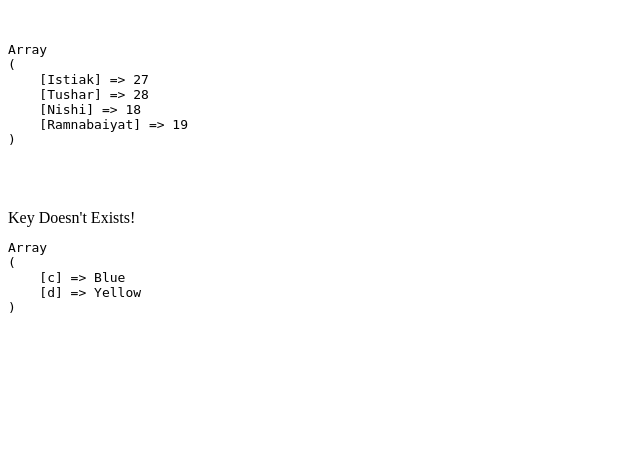
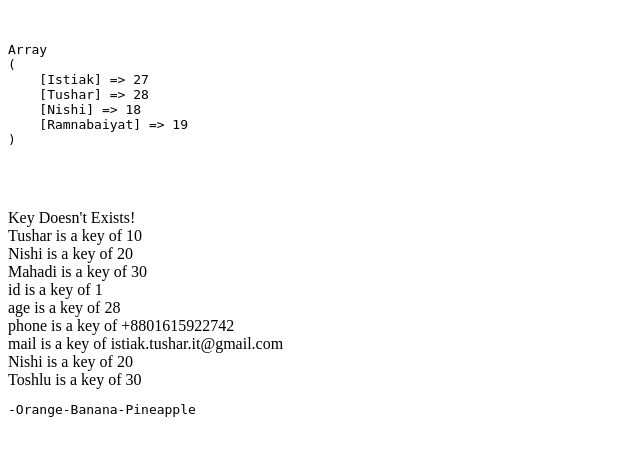
Before and after one commit to Istiak-Tushar42/learnPHP, a PHP site: page /array.php in a window 1280 px wide. Shown: the part 1690-2146 px from the top of the page, without its empty margins (0-640 px from the left). Before the commit the page ends 2003 px from the top, so only its background shows below. Run offline with PHP 8.4, Linux system fonts and the light colour scheme.

Commit message:
Array Reduce Done

```diff
--- a/array.php
+++ b/array.php
@@ -364,8 +364,137 @@
     #ARRAY_UDIFF_UASSOC Function
     $arrayDiff = array_udiff_uassoc($a1, $a2, "compare", "compVal");
 
+    $persons = array(
+      array(
+        "id"=> 1,
+        "firstName" => "Istiak",
+        "lastName" => "Tushar",
+        "age"=> 28
+      ),
+      array(
+        "id"=> 2,
+        "firstName" => "Ramnabaiyat",
+        "lastName" => "Nishi",
+        "age"=> 18
+      ),
+      array(
+        "id"=> 3,
+        "firstName" => "Abdullah",
+        "lastName" => "Al Mamun",
+        "age"=> 29
+      ),
+      array(
+        "id"=> 4,
+        "firstName" => "Mahadi",
+        "lastName" => "Hasan",
+        "age"=> 25
+      ),
+    );
+
+    $clor = array("a" => "Red", "b"=> "Green", "c" => "Blue", "d" => "Red");
+
+    # ARRAY_VALUES Function
+    $arrVals = array_values($clor);
+
+    # ARRAY_UNIQUE Function
+    $arrUnique = array_unique($clor);
+
+    # ARRAY_COLUMN Function
+    // $arrayColumn = array_column($persons, "firstName");
+    $arrayColumn = array_column($persons, "firstName", "id");
+
+    $cars = ["BMW", "CHEVY", "FERRARY", "MARUTI", "TOYOTA", "VOLVO", "MARCEDES", "HONDA", "OPEL"];
+    $cars2 = ["a" => "BMW", "b" => "CHEVY", "c" => "FERRARY", "d" => "MARUTI", "e" => "TOYOTA", "f" => "VOLVO", "g" => "MARCEDES", "h" => "HONDA", "i" => "OPEL"];
+
+    # ARRAY_CHUNK Function
+    // $arrayChunk = array_chunk($cars, 2);
+    $arrayChunk = array_chunk($cars2, 2, true);
+
+    $rollNo = array("Istiak" => 1, "Tushar" => 2, "Nishi" => 3, "Ratul" => 4, "Binay" => 5);
+
+    # ARRAY_FLIP Function
+    $arrayFlip = array_flip($rollNo);
+
+    # ARRAY_CHANGE_KEY_CASE Function - BY DEFAULT LOWERCASE
+    $chgngeKeyCase = array_change_key_case($rollNo, CASE_UPPER);
+
+    $sumVar = [10, 20, 30, 40, 50, 60, 70, 80, 90, 100];
+    $arrProd = [1, 2, 3, 4, 5];
+
+    # ARRAY_SUM Function
+    $arraySum = array_sum($sumVar);
+
+    # ARRAY_PRODUCT Function
+    $arrayProduct = array_product($arrProd);
+
+    $colVal = ["Red", "Green", "Blue", "Orange", "Yellow", "Purple", "Pink", "Aqua"];
+
+    # ARRAY_RAND(RANDOM) Function
+    $arrayRand = array_rand($colVal, 2);
+
+    # SHUFFLE Function
+    shuffle($colVal);
+
+    $arrFill = ["a", "b", "c", "d", "e"];
+
+    # ARRAY_FILL_KEYS Function - Convert to AssociativeArray
+    $arrFillKeys = array_fill_keys($arrFill, "Testing");
+
+    # ARRAY_FILL Function
+    $arrayFill = array_fill(0, 6, "Test");
+
+    $arrwlk = array(
+      "Tushar" => 10,
+      "Nishi" => 20,
+      "Mahadi" => 30
+    );
+
+    # ARRAY_WALK Function
+    array_walk($arrwlk, "myFunc", "is a key of");
+
+    function myFunc($value, $key, $param) {
+      echo "$key $param $value <br>";
+    }
+
+    $mdaa = array(
+      "Tushar" => array(
+        "id" => 1,
+        "age" => 28,
+        "phone" => "+8801615922742",
+        "mail" => "istiak.tushar.it@gmail.com"
+      ),
+      "Nishi" => 20,
+      "Toshlu" => 30
+    );
+
+    # ARRAY_WALK_RECURSIVE Function
+    array_walk_recursive($mdaa, "myFunc", "is a key of");
+
+    $num = [1, 2, 3, 4, 5];
+    $ffod = ["Apple", "Orange", "Pineapple", "Lemon", "Guava"];
+
+    # ARRAY_MAP Function
+    // $arrayMap = array_map("square", $num, $ffod);
+    $arrayMap = array_map(null, $num, $ffod);
+
+    function square($n, $m) {
+      // return "$n = $m";
+      return [$n => $m];
+    }
+
+    $red = array('Orange', 'Banana', 'Pineapple');
+
+    # ARRAY_REDUCE Function
+    $arrayReduce = array_reduce($red, "funcReduce");
+
+    function funcReduce($n, $m) {
+      return $n . "-" . $m;
+    }
+
     echo "<pre>";
-      print_r($arrayDiff);
+      print_r($arrayReduce);
     echo "</pre>";
     echo "<br>";
+    // echo $colVal[$arrayRand[0]] . "<br>";
+    // echo $colVal[$arrayRand[1]];
 ?>
```
